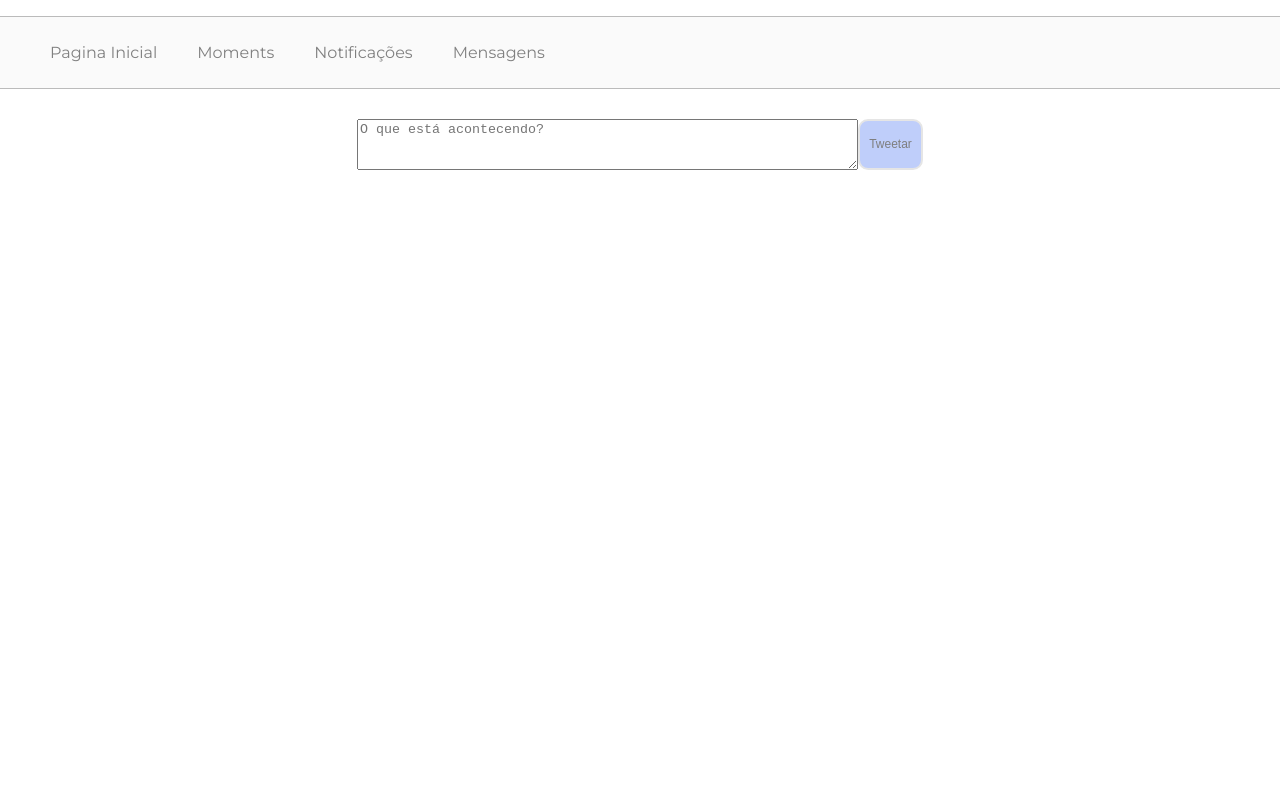
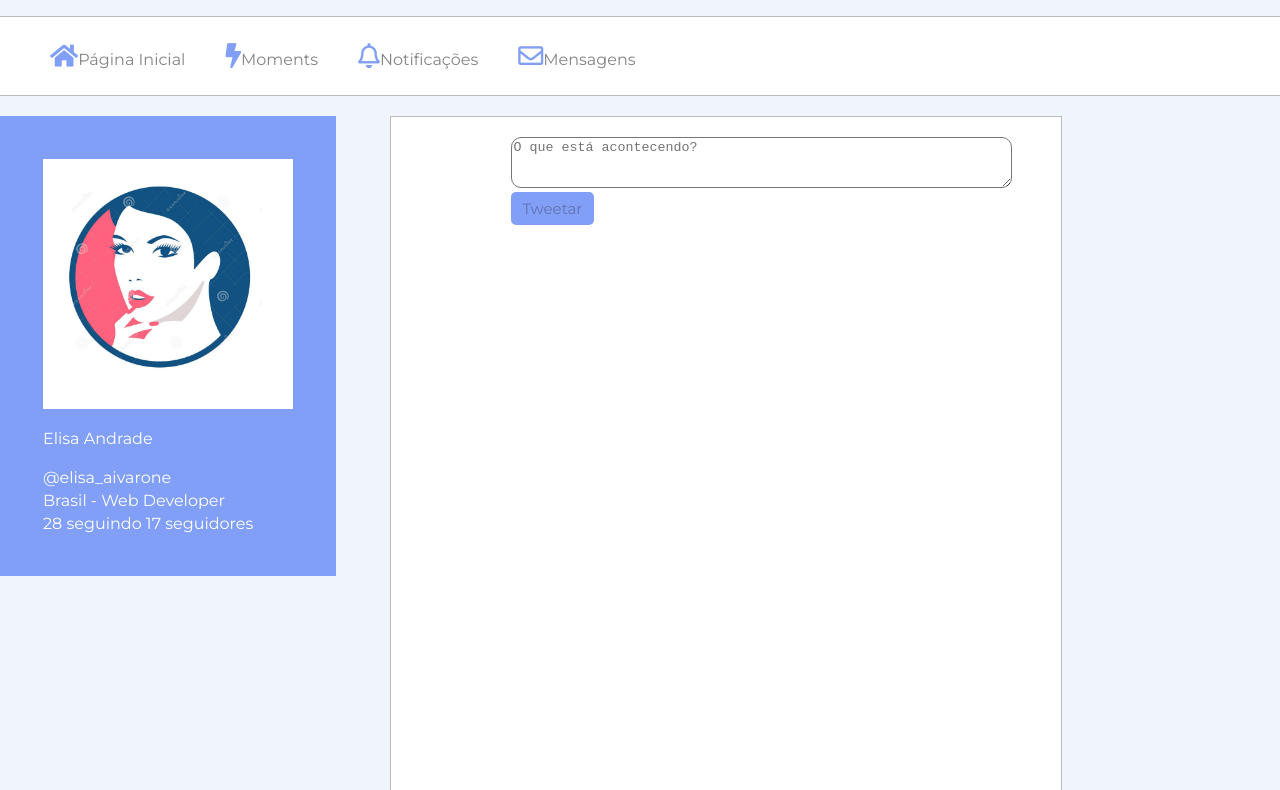
Before and after one commit to elisaaivarone/twitter, a plain HTML site: page index.html in a window 1280 px wide. Shown: the part 85-875 px from the top of the page. Before the commit the page ends 800 px from the top, so only its background shows below. Drawn offline with Linux system fonts and the light colour scheme; a web font is replaced by a local one.

Commit message:
versão 2 e 3

```diff
--- a/index.html
+++ b/index.html
@@ -6,33 +6,60 @@
     <meta name="viewport" content="width=device-width, initial-scale=1.0">
     <meta http-equiv="X-UA-Compatible" content="ie=edge">
     <link href="https://fonts.googleapis.com/css?family=Coiny|Montserrat" rel="stylesheet">
+    <link href="https://fonts.googleapis.com/css?family=Laila:500" rel="stylesheet">
     <link rel="stylesheet" href="https://use.fontawesome.com/releases/v5.7.0/css/all.css" integrity="sha384-lZN37f5QGtY3VHgisS14W3ExzMWZxybE1SJSEsQp9S+oqd12jhcu+A56Ebc1zFSJ"
         crossorigin="anonymous">
     <link href="style.css" rel="stylesheet" type="text/css" />
     <title>Twitter</title>
 </head>
 <header>
-        <h1>Twitter</h1>
-    <section>
-        <nav class="nav">
-            <ul class="navbar">
-                <li>Pagina Inicial</li>
-                <li>Moments</li>
-                <li>Notificações</li>
-                <li>Mensagens</li>
-            </ul>
-        </nav>
+    <h1>Twitter</h1>
+
+    <nav class="nav">
+        <ul class="navbar">
+            <li class="menu"><a href=""><i class="fas fa-home"></i>Página Inicial</a></li>
+            <li class="menu"><a href=""><i class="fas fa-bolt"></i></i>Moments</a></li>
+            <li class="menu"><a href=""><i class="far fa-bell"></i>Notificações</a></li>
+            <li class="menu"><a href=""><i class="far fa-envelope"></i>Mensagens</a></li>
+        </ul>
+    </nav>
 </header>
-</section>
 
 <body>
-    <section class="message">
+    <aside class="perfil">
+        <table>
+            <tbody>
+                <tr>
+                    <td>
+                        <img width="250px" height="250px" src="image/avatar.png" alt="perfil">
+                        <p>Elisa Andrade</p>
+                    </td>
+                </tr>
+                <tr>
+                    <td>@elisa_aivarone</td>
+                </tr>
+                <tr>
+                    <td>Brasil - Web Developer</td>
+                </tr>
+                <tr>
+                    <td>28 seguindo 17 seguidores</td>
+                </tr>
+
+
+            </tbody>
+        </table>
+    </aside>
+
+
+    <main class="txtMessage">
         <form>
-            <textarea type="submit" id="message" cols="60" rows="3" placeholder="O que está acontecendo?"></textarea>
-            <button id="button" type="submit">Tweetar</button>
+            <textarea onclick="maxCaracter();" onkeypress="maxCaracter();" type="submit" id="message" cols="60" rows="3"
+                placeholder="O que está acontecendo?"></textarea>
+            <input type="submit" value="Tweetar" id="button" />
+            <div id="contagem"></div>
+            <p id="feed"></p>
         </form>
-    </section>
-    <section id="feed" ></section>
+    </main>
 
 
 
--- a/style.css
+++ b/style.css
@@ -1,16 +1,18 @@
 body {
     margin: auto;
     width: 100%;
+    background-color: #EFF5FB;
 }
-
+/* header*/
 h1 {
    text-align: center;
    color: #819FF7;
    padding: 10px;
    font-family: 'Coiny', cursive;
 }
+/*Navegador*/
 .nav {
-    background-color: #FAFAFA;
+    background-color: #FFFFFF;
     display: inline-block;
     width: 100%;
     border-bottom: 1px solid #bbb;
@@ -19,30 +21,79 @@ h1 {
 .navbar {
     display: inline-flex;
     list-style: none;
-    padding: 10px;}
-
+    padding: 10px;
+}
 .navbar li {
     font-family: 'Montserrat', sans-serif;
     padding-left: 40px;
-    color: grey;
-    }
-
-form {
-    padding: 30px;
-    display: flex;
-    justify-content: center;
+    color: #848484;
+}
+a {
+    text-decoration: none;
+    color: inherit;
+}
+.fas, .far {
+    font-size: 25px;
+    color: #819FF7;
+}
+/*Perfil*/
+.perfil{
+    margin-top: 20px;
+    display: inline-block;
+    background-color: #819FF7;
+    padding: 40px;
+    color: #FFFFFF;
+    font-family: 'Montserrat', sans-serif;
 
 }
+
+/* Escrever mensagens */
+
+.txtMessage {
+    margin-top: 20px;
+    margin-left: 50px;
+    padding-top: 20px;
+    padding-left: 70px;
+    display: inline-flex;
+    justify-content: center;
+    vertical-align: top;
+    width: 600px;
+    height: 800px;
+    border: 1px solid #bbb;
+    background-color: #FFFFFF;
+
+
+}
+#message{
+    border-radius: 10px;
+}
 #button {
-    width: 65px;
+    display: block;
+    background-color: #819FF7;
+    font-family: 'Montserrat', sans-serif;
     box-sizing: border-box;
-    border: 2px solid #ccc;
-    border-radius: 10px;
-    font-size: 12px;
-    background-color: #819FF7;
-    opacity: 0.5;
+    border: 2px solid #819FF7;
+    border-radius: 5px;
+    font-size: 15px;
+    padding: 5px 10px;
+
 }
+#counter {
+    display: flex;
+
+}
+
+/*Feed*/
+
 #feed {
+
     display: flex;
-    justify-content: center;
+    flex-direction: column;
+    justify-content: flex-start;
+    align-items: center;
+    vertical-align: top;
+    font-family: 'Coiny', cursive;
+    font-size: 25px;
+    color: #848484;
+
 }
--- a/twitter.js
+++ b/twitter.js
@@ -1,10 +1,39 @@
 var message = document.querySelector('#message');
-document.getElementById('button').addEventListener('click', tweetar)
+var button = document.querySelector('#button')
+
+document.querySelector('#button').addEventListener('click', tweetar)
 
 function tweetar(event) {
     event.preventDefault();
-  var paragraph=document.createElement('p');
-  paragraph.innerHTML = message.value;
-  document.getElementById('feed').appendChild(paragraph);
-  message.value="";
-  }
+    var post = document.createElement('p');
+    post.innerHTML = message.value;
+    document.querySelector('#feed').appendChild(post);
+    message.value = "";
+}
+
+document.querySelector ('#message').addEventListener("input", caracter);
+button.disabled = true;
+function maxCaracter() {
+    var button = document.querySelector('#button');
+    if (message.value ==='' || message.value.length > 140) {
+        button.disabled = true;
+      } else {
+        button.disabled = false;
+      }
+    }
+    function caracter() {
+        var max = 140;
+        var msg = document.getElementById('message').value.length;
+        var counter = max - msg;
+        document.getElementById('contagem').innerHTML=counter;
+    if (counter > 20){
+            message.style.color= "#424242";
+        } else if (counter < 21 && counter > 10){
+            message.style.color = '#0000FF';
+      } else if (counter <= 10 && counter > -1) {
+            message.style.color = '#8A0808';
+      } else if (counter <= -1){
+             message.style.color = '#E6E6E6';
+      }
+
+    }
```
Also changed, not shown: image/avatar.png (added).
